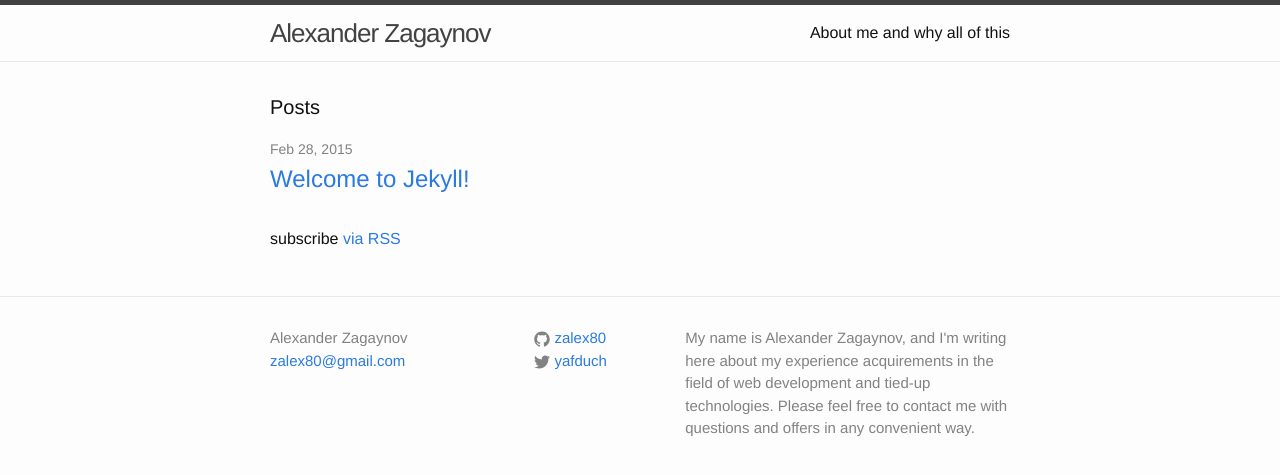
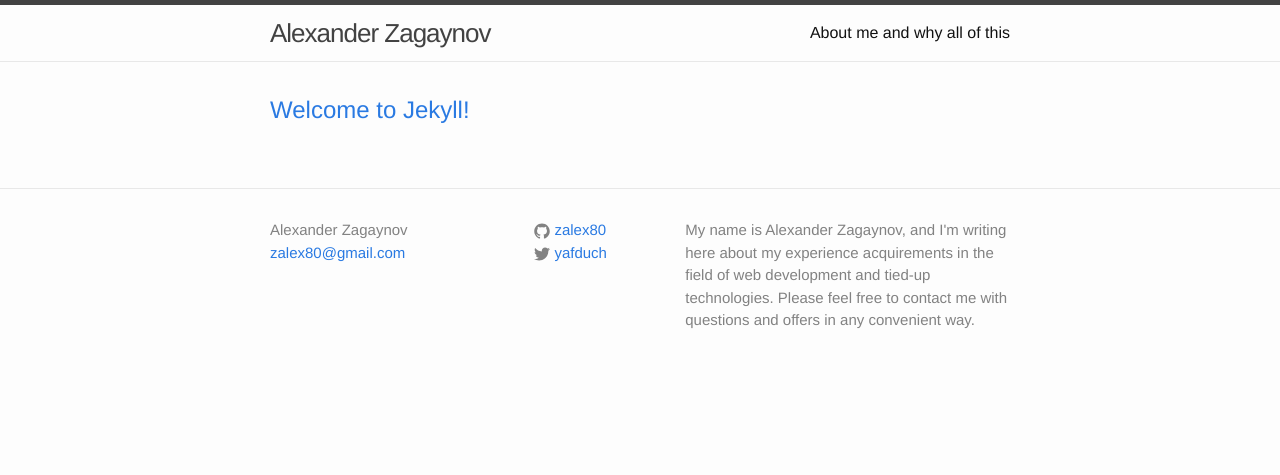
Before and after one commit to AlexanderZagaynov/AlexanderZagaynov.github.io, a Jekyll site: the page built from index.html, in a window 1280 px wide. Shown: the top 475 px of the page. Built offline with Jekyll 4.4.1, drawn with Linux system fonts in a browser that asks for light colours.

Commit message:
some styling

```diff
--- a/_layouts/post.html
+++ b/_layouts/post.html
@@ -5,7 +5,6 @@ layout: default
 
   <header class="post-header">
     <h1 class="post-title">{{ page.title }}</h1>
-    <p class="post-meta">{{ page.date | date: "%b %-d, %Y" }}{% if page.author %} • {{ page.author }}{% endif %}{% if page.meta %} • {{ page.meta }}{% endif %}</p>
   </header>
 
   <article class="post-content">
--- a/index.html
+++ b/index.html
@@ -4,13 +4,9 @@ layout: default
 
 <div class="home">
 
-  <h1 class="page-heading">Posts</h1>
-
   <ul class="post-list">
     {% for post in site.posts %}
       <li>
-        <span class="post-meta">{{ post.date | date: "%b %-d, %Y" }}</span>
-
         <h2>
           <a class="post-link" href="{{ post.url | prepend: site.baseurl }}">{{ post.title }}</a>
         </h2>
@@ -18,6 +14,4 @@ layout: default
     {% endfor %}
   </ul>
 
-  <p class="rss-subscribe">subscribe <a href="{{ "/feed.xml" | prepend: site.baseurl }}">via RSS</a></p>
-
 </div>
```
